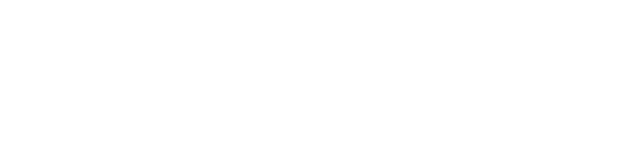
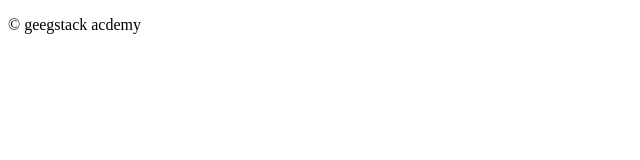
Before and after one commit to Paul15590/Testing, a plain HTML site: page index.html in a window 1280 px wide. Shown: the whole page, without its empty margins (0-640 px from the left). Drawn offline with Linux system fonts and the light colour scheme.

Commit message:
Update footer

```diff
--- a/index.html
+++ b/index.html
@@ -6,6 +6,10 @@
     <title>Document</title>
 </head>
 <body>
-
+    <footer>
+       <p>
+            &copy geegstack acdemy
+       </p>
+    </footer>
 </body>
 </html>
```
